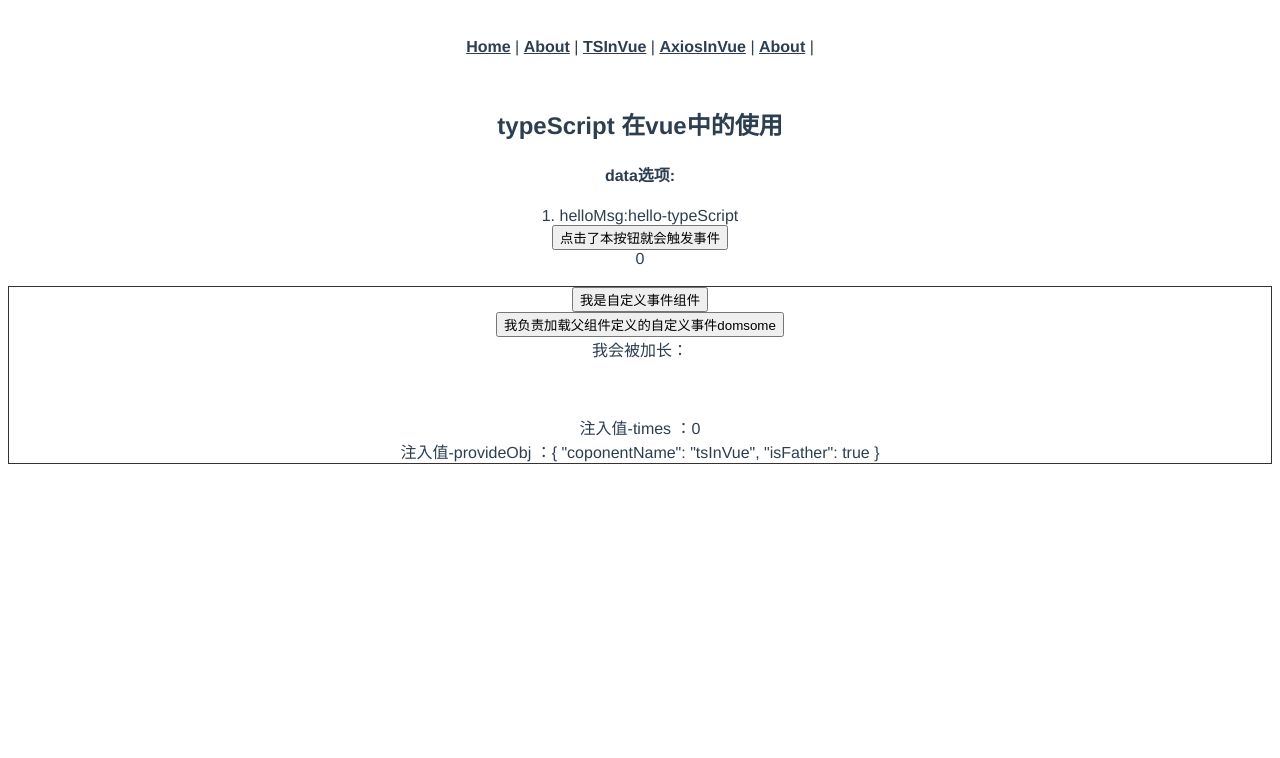
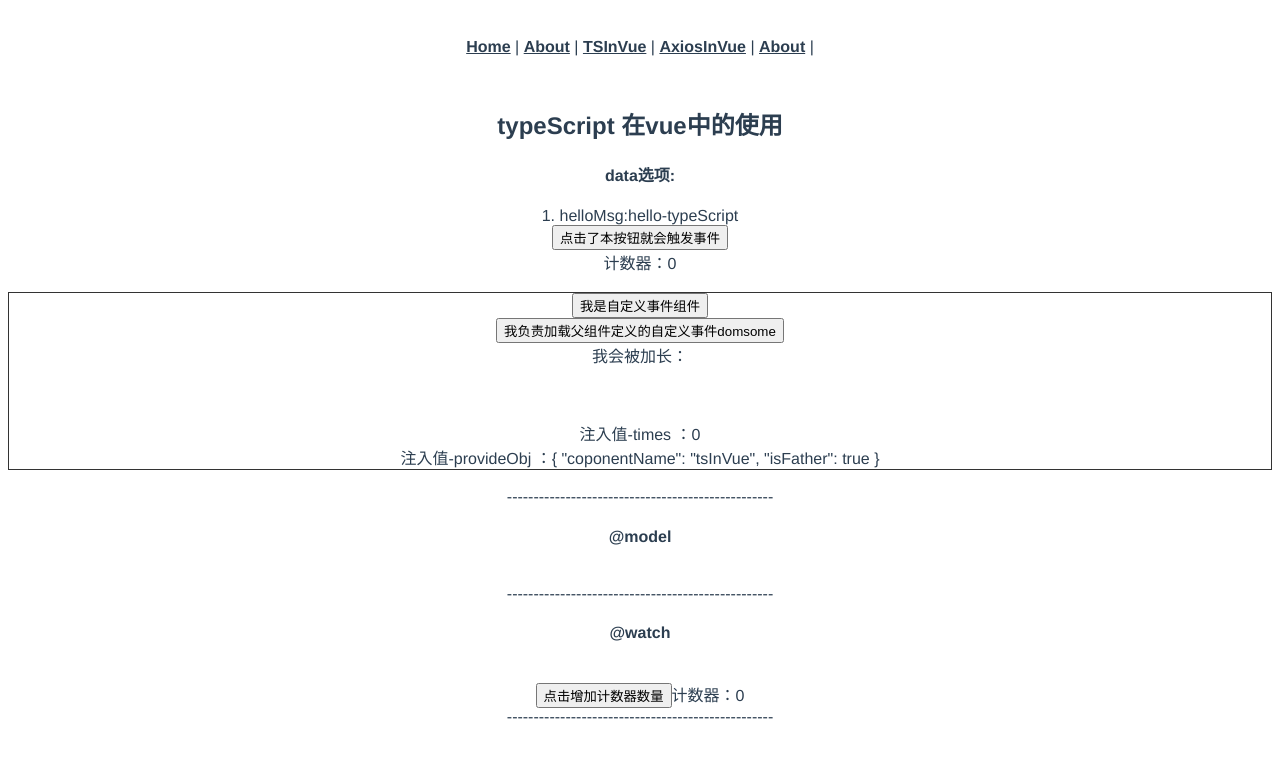
Before and after one commit to laureler/ibase-web, a Vue app: page /tsInVue in a window 1280 px wide. Shown: the top 758 px of the page. Built offline with nearby package versions, Linux system fonts and the light colour scheme; no server answers.

Commit message:
添加@watch 装饰器的修饰

```diff
--- a/src/components/TSInVue.vue
+++ b/src/components/TSInVue.vue
@@ -9,12 +9,22 @@
 		<button v-on:click = alertMessage>点击了本按钮就会触发事件</button>
 		<br>
 
-		<span>{{clickCount}}</span>
+		<span>计数器：{{clickCount}}</span>
 		<br>
 
 		<br>
 
 		<diyEvent v-on:dosome="emitClick"></diyEvent>
+		<br>
+		--------------------------------------------------
+		<h4>@model</h4>
+		<br>
+		--------------------------------------------------
+		<h4>@watch</h4>
+		<br>
+		<button v-on:click="sumCount">点击增加计数器数量</button><span>计数器：{{clickCount}}</span>
+		<br>
+		--------------------------------------------------
 	</div>
 </template>
 
@@ -25,7 +35,7 @@
 import Vue from 'vue'
 
 import Component from 'vue-class-component' // vue-class-component：强化Vue组件，使用 TypeScript/装饰器
-import { Emit, Prop, Provide } from 'vue-property-decorator'; // vue-property-decorator：在 vue-class-component 上 继续 增强更多的结合Vue 特性的装饰器
+import { Emit, Prop, Provide, Watch } from 'vue-property-decorator'; // vue-property-decorator：在 vue-class-component 上 继续 增强更多的结合Vue 特性的装饰器
 import { mapState, mapMutations } from 'vuex' // 引入vuex 中的辅助函数
 
 // import HelloWorld from '@/components/HelloWorld.vue'
@@ -65,6 +75,9 @@ export default class VueInTS extends Vue {
 	clickCount: number = 0													// 赋值一个拥有默认值的字符串
 	helloMsg = 'hello-' + this.propMessage									// 直接利用组件的prop属性来初始化数据
 
+
+
+	// props 属性
 	@Prop(Number) propA!: number											// (来自 Vue-Property-Decorator)
 	@Prop({ default: 'demoDefaultValue' }) propB!: number					// (来自 Vue-Property-Decorator) 设置默认值
 	@Prop([String, Boolean]) propC!: string | boolean						// (来自 Vue-Property-Decorator) 设置多类型
@@ -74,21 +87,76 @@ export default class VueInTS extends Vue {
 		propB2:{default:'demoDefaultValue', type:number},
 		propC2:{type:[string, boolean]}
 	}
+
+
+
 	// @Model // todo Model修饰符
-	// @provide // todo provide 修饰符
+
+
+	// @provide
  	@Provide('provideObj') provideObj: object = {
  		coponentName: 'tsInVue',
  		isFather: true
  	}
 	@Provide() times: number = 0
+	//	上述代码等价下面
+	provide () {
+		return {
+			provideObj2: {
+				isFather: true,
+				componentName: 'tsInVue'
+			},
+			times: 0
+		}
+	}
 
 
+
+	// 声明组件
 	components: {
 		diyEvent
 	}
+
+
+
+
+	@Watch('clickCount', { immediate: true, deep: true })
+	onClickCount (newVal, oldVal) {
+		console.warn(`监听到计数器clickCount在变化,由${oldVal}变化到${newVal}`)
+	}
+	@Watch('clickCount', { immediate: true, deep: true })
+	onClickCount2 (newVal, oldVal) {
+		console.warn(`监听到计数器clickCount在变化,由${oldVal}变化到${newVal}`)
+	}
+	// @watch增加了两个监听器，等同于下面的代码
+	/* watch:{
+		'clickCount':[{
+				handler:'onclickCount',
+				immediate:false,
+				deep:true
+			}, {
+				handler:'onclickCount2',
+				immediate:false,
+				deep:false
+			}
+			],
+	} */
+
+
+
+
+
+
+
+
+
+	// methods 方法直接调用
 	// 点击按钮会提示当前按钮内容
 	alertMessage (e):void{
 		alert(e.target.innerHTML)
+	}
+	sumCount () {		// 计数器增加1次
+		this.clickCount += 1
 	}
 	// computed 计算属性
 	get computedMsg (): string {
@@ -106,7 +174,7 @@ export default class VueInTS extends Vue {
 	// 实例方法 / 事件
 	// vm.$emit @Emit()
 	emitClick (obj): void { // 其实没有typeScript无法分析参数，只是手工约束
-		this.clickCount += 1
+		this.sumCount();
 		console.log('来自：TSInVUE父组件的关爱');
 		obj.str += '来自：TSInVUE父组件的关爱：emit'
 	}
```
